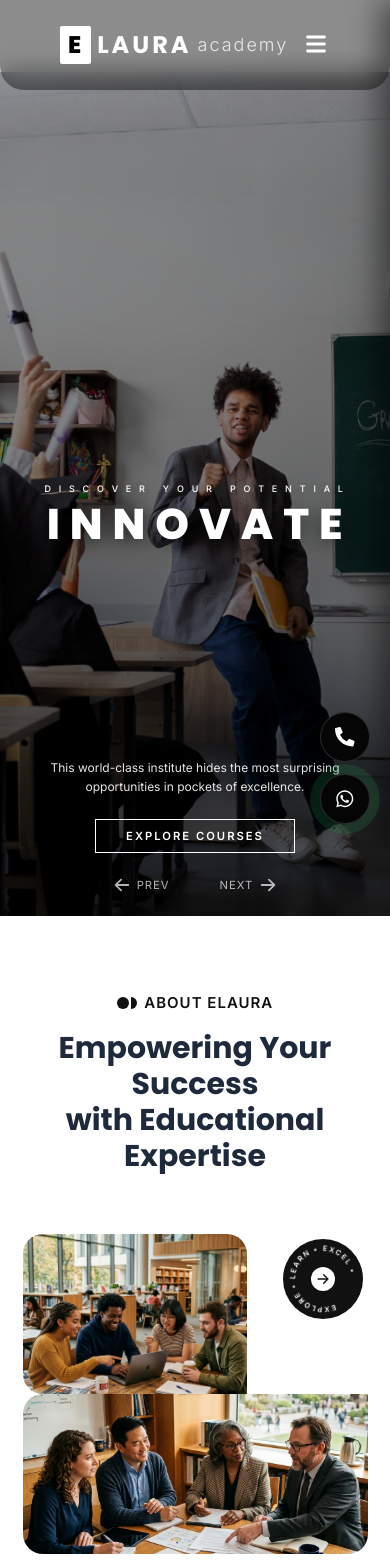
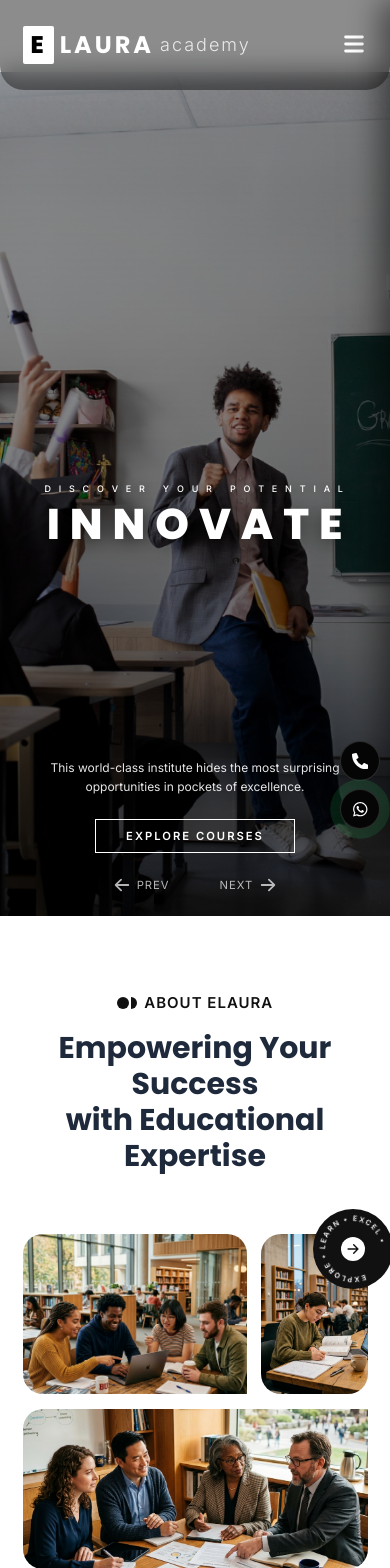
Before and after one commit to guru177/elaura, a React (Vite) app: page / in a window 390 px wide. Shown: the top 1568 px of the page. Built offline with nearby package versions, Linux system fonts and the light colour scheme.

Commit message:
responsive update

```diff
--- a/src/components/home/AboutSection.css
+++ b/src/components/home/AboutSection.css
@@ -116,11 +116,19 @@
   border-top-right-radius: 0;
 }
 
+.about__img--square {
+  top: 0;
+  right: 0;
+  width: 31%; /* Fits perfectly next to the 65% top image with a small gap */
+  height: 240px;
+  border-radius: 20px;
+}
+
 /* Hire Us Stamp */
 .about__stamp {
   position: absolute;
-  top: 10px;
-  right: 0;
+  top: -50px;
+  right: -50px; /* Overlap the top right corner aggressively */
   width: 140px;
   height: 140px;
   background-color: #111; /* Black theme */
@@ -313,7 +321,7 @@
   }
 
   .about__images {
-    height: 400px;
+    height: 420px; /* 200 + 200 + 20px gap */
   }
 
   .about__img--top {
@@ -324,10 +332,15 @@
     height: 200px;
   }
 
+  .about__img--square {
+    height: 200px;
+  }
+
   .about__stamp {
     width: 100px;
     height: 100px;
-    right: 10px;
+    right: -35px;
+    top: -35px;
   }
 
   .about__stamp-text {
@@ -369,19 +382,20 @@
   }
 
   .about__images {
-    height: 320px;
+    height: 335px; /* 160 + 160 + 15px gap */
   }
 
   .about__img--top,
-  .about__img--bottom {
+  .about__img--bottom,
+  .about__img--square {
     height: 160px;
   }
 
   .about__stamp {
     width: 80px;
     height: 80px;
-    right: 5px;
-    top: 5px;
+    right: -25px;
+    top: -25px;
   }
 
   .about__stamp-text {
--- a/src/components/home/AboutSection.jsx
+++ b/src/components/home/AboutSection.jsx
@@ -5,6 +5,7 @@ import './AboutSection.css';
 
 import aboutImg1 from '../../assets/about_1_color.jpg';
 import aboutImg2 from '../../assets/about_2_color.jpg';
+import aboutImg3 from '../../assets/about_3_color.png';
 
 const fadeUp = {
   hidden: { opacity: 0, y: 40 },
@@ -79,6 +80,7 @@ const AboutSection = () => {
             <div className="about__images">
               <img src={aboutImg1} alt="Students collaborating at Elaura" className="about__img about__img--top" />
               <img src={aboutImg2} alt="Elaura instructors mentoring" className="about__img about__img--bottom" />
+              <img src={aboutImg3} alt="Elaura student studying" className="about__img about__img--square" />
 
               {/* Hire Us Stamp */}
               <div className="about__stamp">
--- a/src/components/home/CourseSection.css
+++ b/src/components/home/CourseSection.css
@@ -207,9 +207,8 @@
   .courses__container {
     padding: 0 2rem;
   }
-
-  .courses__grid {
-    grid-template-columns: repeat(2, 1fr);
+  .course-card {
+    width: 380px;
   }
 }
 
@@ -218,13 +217,24 @@
     padding: 4rem 0;
   }
 
+  .courses__container {
+    padding: 0 1rem;
+  }
+
   .courses__title {
     font-size: 2.5rem;
   }
 
-  .courses__grid {
-    grid-template-columns: 1fr;
-    max-width: 500px;
-    margin: 0 auto 3rem auto;
+  .course-card {
+    width: 310px; /* Fit perfectly on modern mobile screens */
+  }
+
+  .courses__slider {
+    gap: 1rem;
+  }
+
+  @keyframes slideCourses {
+    0% { transform: translateX(0); }
+    100% { transform: translateX(calc(-50% - 0.5rem)); }
   }
 }
--- a/src/components/home/TestimonialsSection.css
+++ b/src/components/home/TestimonialsSection.css
@@ -206,6 +206,22 @@
   .testimonials__gallery-wrapper {
     height: 450px;
     padding-top: 2rem;
+    overflow-x: auto; /* Allow horizontal scrolling */
+    overflow-y: hidden;
+    -webkit-overflow-scrolling: touch; /* Smooth scrolling on iOS */
+    scrollbar-width: none; /* Hide scrollbar Firefox */
+  }
+
+  .testimonials__gallery-wrapper::-webkit-scrollbar {
+    display: none; /* Hide scrollbar Chrome/Safari */
+  }
+
+  /* Prevent gallery images from squishing, let user swipe to see all */
+  .testimonials__gallery {
+    width: max-content;
+    min-width: 1200px; /* Ensure they stay fully sized */
+    padding: 0 1rem;
+    gap: 1rem;
   }
 
   .testimonials__title {
@@ -215,4 +231,13 @@
   .testimonial-card {
     width: 300px;
   }
+
+  .testimonials__slider {
+    gap: 2rem;
+  }
+
+  @keyframes slideTestimonials {
+    0% { transform: translateX(0); }
+    100% { transform: translateX(calc(-50% - 1rem)); }
+  }
 }
--- a/src/components/layout/FloatingContact.css
+++ b/src/components/layout/FloatingContact.css
@@ -81,13 +81,13 @@
 /* Mobile Responsive */
 @media (max-width: 768px) {
   .floating-contact {
-    bottom: 20px;
-    right: 20px;
-    gap: 12px;
+    bottom: 15px;
+    right: 10px;
+    gap: 8px;
   }
   .floating-btn {
-    width: 50px;
-    height: 50px;
-    font-size: 1.3rem;
+    width: 40px;
+    height: 40px;
+    font-size: 1.1rem;
   }
 }
--- a/src/components/layout/Navbar.css
+++ b/src/components/layout/Navbar.css
@@ -142,6 +142,9 @@
 }
 
 @media (max-width: 924px) {
+  .navbar__inner {
+    padding: 0 1.5rem; /* Move logo and hamburger to edges */
+  }
 
   .navbar__left,
   .navbar__socials {
```
Also changed, not shown: src/assets/about_3_color.png (added).
